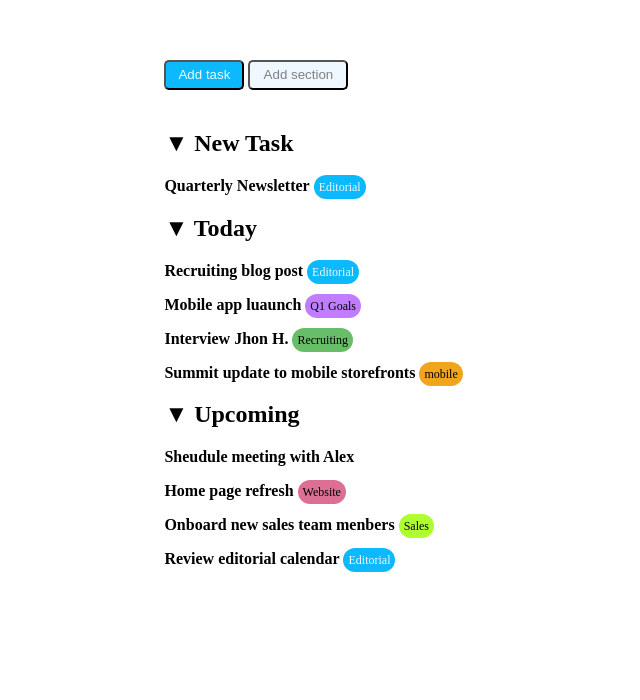
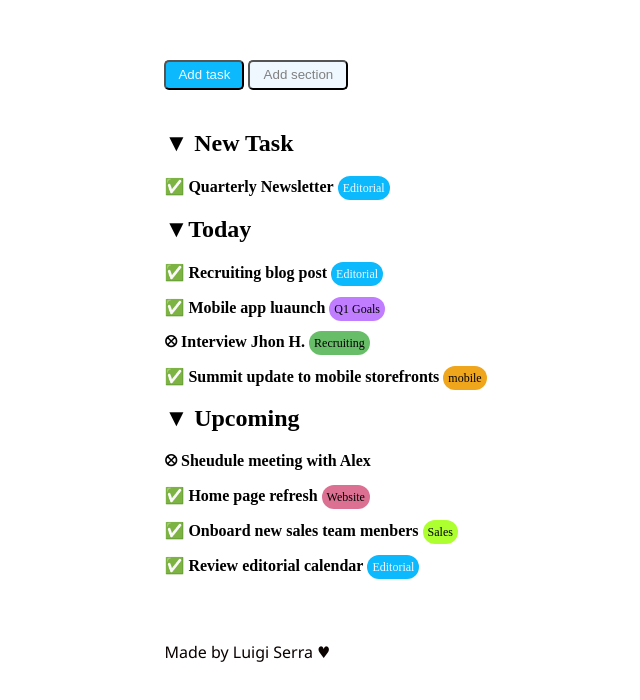
Before and after one commit to LuigiSerra91/html-css-toboolist, a plain HTML site: page index.html in a window 1280 px wide. Shown: the part 78-778 px from the top of the page, without its empty margins (0-640 px from the left). Drawn offline with Linux system fonts and the light colour scheme.

Commit message:
finish footer

```diff
--- a/css/style.css
+++ b/css/style.css
@@ -5,6 +5,9 @@
     vertical-align: middle;
 }
 
+.body{
+    background-color: gray;
+}
 .new-task{
     padding-top: 20px;
 }
@@ -15,8 +18,8 @@
 }
 
 .conteiner{
+    margin: 0 auto;
     width: 80%;
-    margin: auto;
     padding-left: 60px;
     padding-top: 50px;
 }
@@ -99,4 +102,9 @@
     padding-right: 5px;
     font-size: 12px;
 }
+
+.footer{
+    font-family: 'Segoe UI', Tahoma, Geneva, Verdana, sans-serif;
+    color: rgb(10, 1, 1);
+
 }
--- a/index.html
+++ b/index.html
@@ -25,40 +25,36 @@
 
         <section class="new-task">
             <h2>&#9660 New Task</h2>
-            <p><strong>Quarterly Newsletter</strong> <span class="editorial">Editorial</span></p>
+            <p><strong>&#9989 Quarterly Newsletter</strong> <span class="editorial">Editorial</span></p>
         </section>
 
 
             <!-- new-task -->
         <section class="section-today">
-            <h2>&#9660 Today</h2>
-            <p><strong>Recruiting blog post</strong> <span class="editorial">Editorial</span></p>
-            <p><strong>Mobile app luaunch</strong> <span class="q1-gol">Q1 Goals</span></p>
-            <p><strong>Interview Jhon H.</strong> <span class="recruting"> Recruiting</span></p>
-            <p><strong>Summit update to mobile storefronts</strong> <span class="mobile">mobile</span></p>
+            <h2> &#9660Today</h2>
+            <p><strong>&#9989 Recruiting blog post</strong> <span class="editorial">Editorial</span></p>
+            <p><strong>&#9989 Mobile app luaunch</strong> <span class="q1-gol">Q1 Goals</span></p>
+            <p><strong><span>&#11198</span> Interview Jhon H.</strong> <span class="recruting"> Recruiting</span></p>
+            <p><strong>&#9989 Summit update to mobile storefronts</strong> <span class="mobile">mobile</span></p>
         </section>
         <!-- section-today -->
 
 
         <section class="upcoming">
           <h2>&#9660  Upcoming</h2>
-          <p><strong>Sheudule meeting with Alex</strong></p>
-          <p><strong>Home page refresh</strong> <span class="website">Website</span></p>
-          <p><strong>Onboard new sales team menbers</strong> <span class="sales">Sales</span></p>
-          <p><strong>Review editorial calendar</strong> <span class="editorial">Editorial</span></p>
+          <p><strong><span>&#11198</span> Sheudule meeting with Alex</strong></p>
+          <p><strong>&#9989 Home page refresh</strong> <span class="website">Website</span></p>
+          <p><strong>&#9989 Onboard new sales team menbers</strong> <span class="sales">Sales</span></p>
+          <p><strong>&#9989 Review editorial calendar</strong> <span class="editorial">Editorial</span></p>
         </section>
+        <!-- section upcoming -->
 
-
-
-
-
-
-     </div>
+        </div>
 
     </main>
     <!-- main -->
+      <div class="conteiner"><footer class="footer">Made by Luigi Serra &hearts; </footer></div>
 
-    <footer></footer>
     <!-- footer -->
 
 </body>
```
